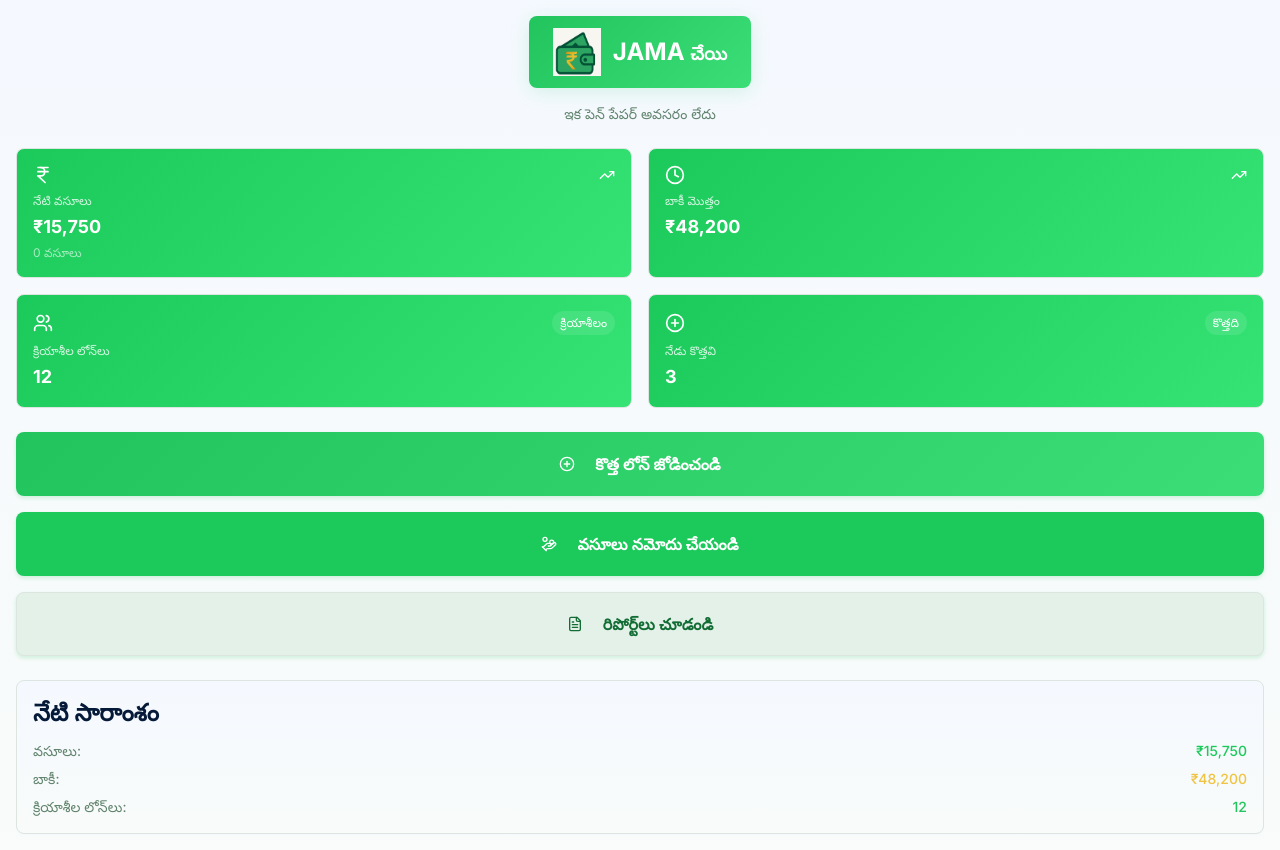
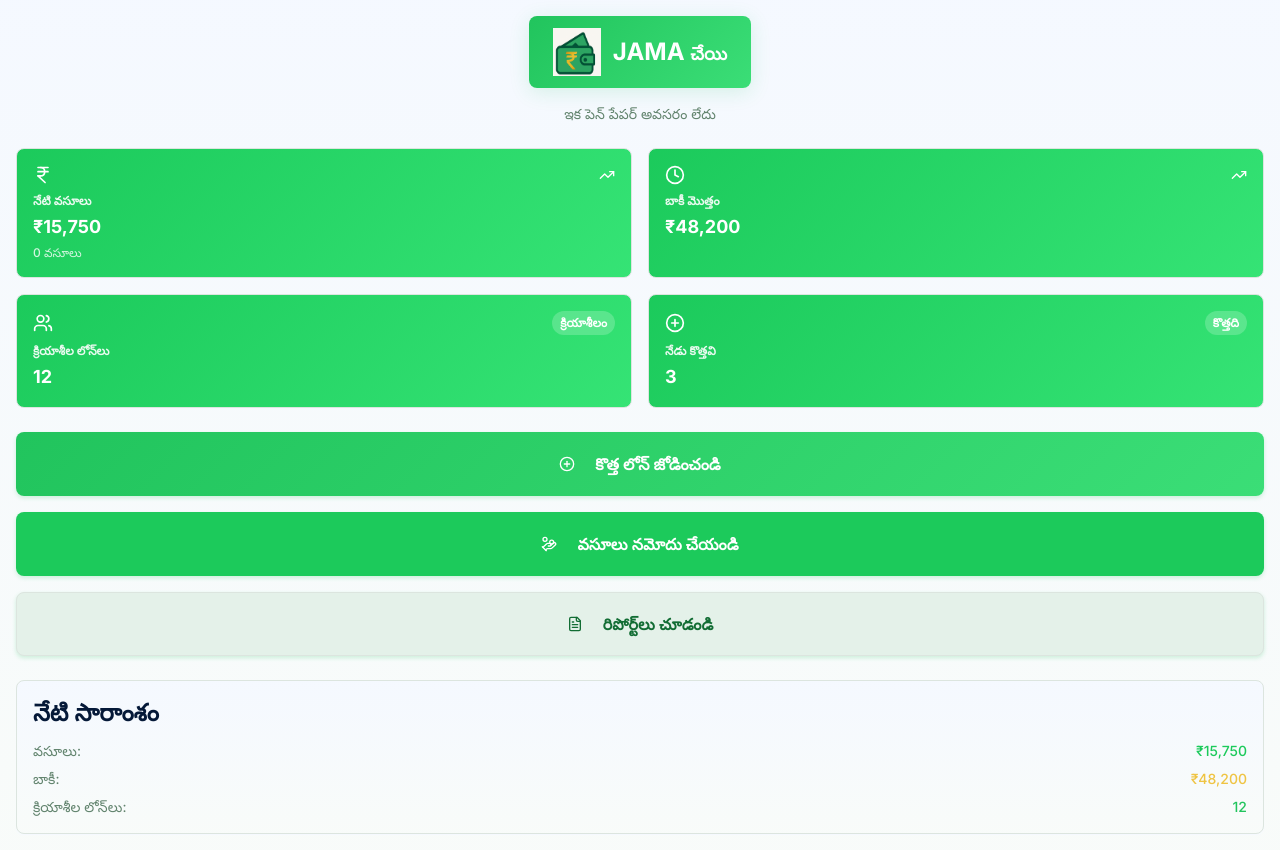
Before and after one commit to mallidiadireddy9999-crypto/jama-daily-collections, a React (Vite) app: page / in a window 1280 px wide. Built offline with nearby package versions, Linux system fonts and the light colour scheme.

Commit message:
Highlight text with bold
Updated text styling to make it bold or white for better visibility and highlighting.

```diff
--- a/src/components/Dashboard.tsx
+++ b/src/components/Dashboard.tsx
@@ -186,15 +186,15 @@ const Dashboard = () => {
         >
           <div className="space-y-2">
             <div className="flex items-center justify-between">
-              <IndianRupee className="h-5 w-5 text-success-foreground" />
-              <TrendingUp className="h-4 w-4 text-success-foreground" />
+              <IndianRupee className="h-5 w-5 text-white" />
+              <TrendingUp className="h-4 w-4 text-white" />
             </div>
             <div className="space-y-1">
-              <p className="text-xs text-success-foreground/80">నేటి వసూలు</p>
-              <p className="text-lg font-bold text-success-foreground">
+              <p className="text-xs text-white/90 font-semibold">నేటి వసూలు</p>
+              <p className="text-lg font-bold text-white">
                 ₹{todayStats.totalCollected.toLocaleString()}
               </p>
-              <p className="text-xs text-success-foreground/60">
+              <p className="text-xs text-white/80 font-medium">
                 {todaysCollections.length} వసూలు
               </p>
             </div>
@@ -207,12 +207,12 @@ const Dashboard = () => {
         >
           <div className="space-y-2">
             <div className="flex items-center justify-between">
-              <Clock className="h-5 w-5 text-success-foreground" />
-              <TrendingUp className="h-4 w-4 text-success-foreground" />
+              <Clock className="h-5 w-5 text-white" />
+              <TrendingUp className="h-4 w-4 text-white" />
             </div>
             <div className="space-y-1">
-              <p className="text-xs text-success-foreground/80">బాకీ మొత్తం</p>
-              <p className="text-lg font-bold text-success-foreground">
+              <p className="text-xs text-white/90 font-semibold">బాకీ మొత్తం</p>
+              <p className="text-lg font-bold text-white">
                 ₹{todayStats.pendingBalance.toLocaleString()}
               </p>
             </div>
@@ -225,14 +225,14 @@ const Dashboard = () => {
         >
           <div className="space-y-2">
             <div className="flex items-center justify-between">
-              <Users className="h-5 w-5 text-success-foreground" />
-              <span className="text-xs text-success-foreground bg-success-foreground/10 px-2 py-1 rounded-full">
+              <Users className="h-5 w-5 text-white" />
+              <span className="text-xs text-white bg-white/20 px-2 py-1 rounded-full font-semibold">
                 క్రియాశీలం
               </span>
             </div>
             <div className="space-y-1">
-              <p className="text-xs text-success-foreground/80">క్రియాశీల లోన్‌లు</p>
-              <p className="text-lg font-bold text-success-foreground">
+              <p className="text-xs text-white/90 font-semibold">క్రియాశీల లోన్‌లు</p>
+              <p className="text-lg font-bold text-white">
                 {todayStats.activeLoans}
               </p>
             </div>
@@ -245,14 +245,14 @@ const Dashboard = () => {
         >
           <div className="space-y-2">
             <div className="flex items-center justify-between">
-              <PlusCircle className="h-5 w-5 text-success-foreground" />
-              <span className="text-xs text-success-foreground bg-success-foreground/10 px-2 py-1 rounded-full">
+              <PlusCircle className="h-5 w-5 text-white" />
+              <span className="text-xs text-white bg-white/20 px-2 py-1 rounded-full font-semibold">
                 కొత్తది
               </span>
             </div>
             <div className="space-y-1">
-              <p className="text-xs text-success-foreground/80">నేడు కొత్తవి</p>
-              <p className="text-lg font-bold text-success-foreground">
+              <p className="text-xs text-white/90 font-semibold">నేడు కొత్తవి</p>
+              <p className="text-lg font-bold text-white">
                 {todayStats.newLoansToday}
               </p>
             </div>
```
